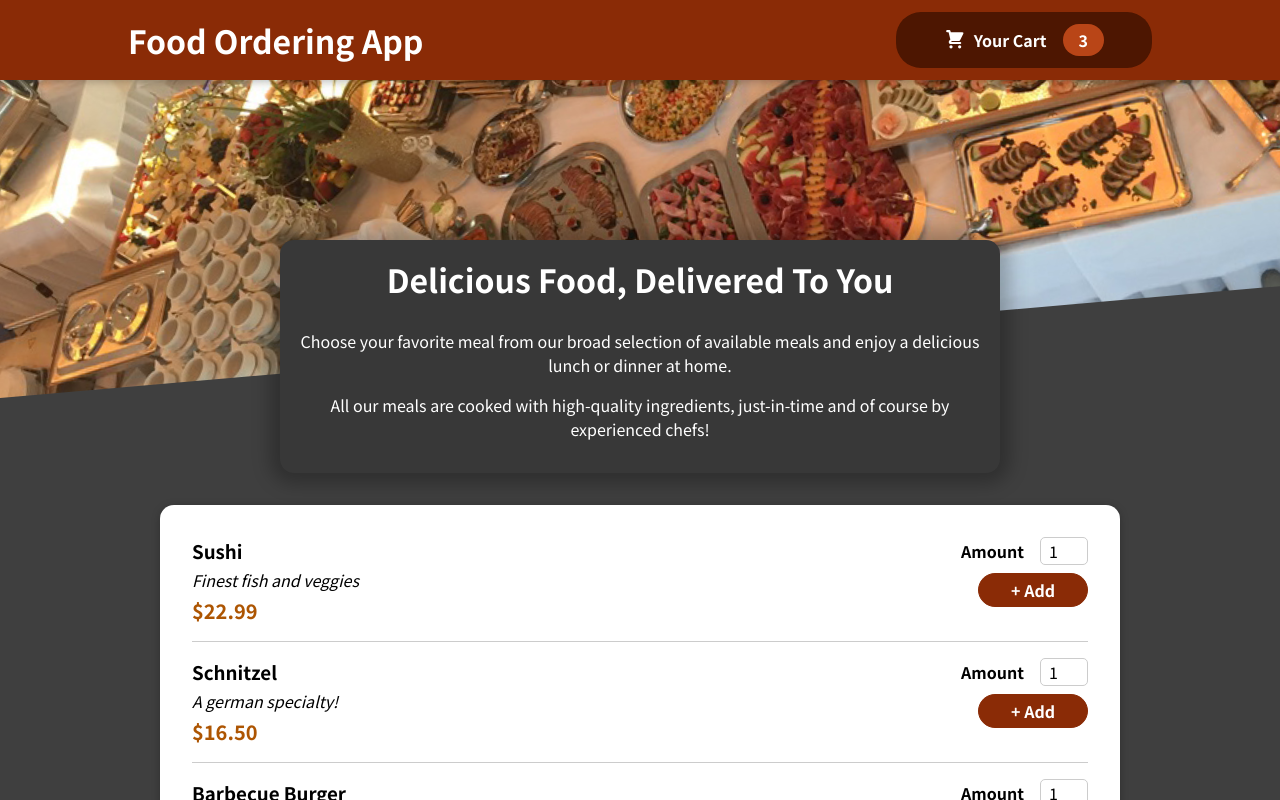
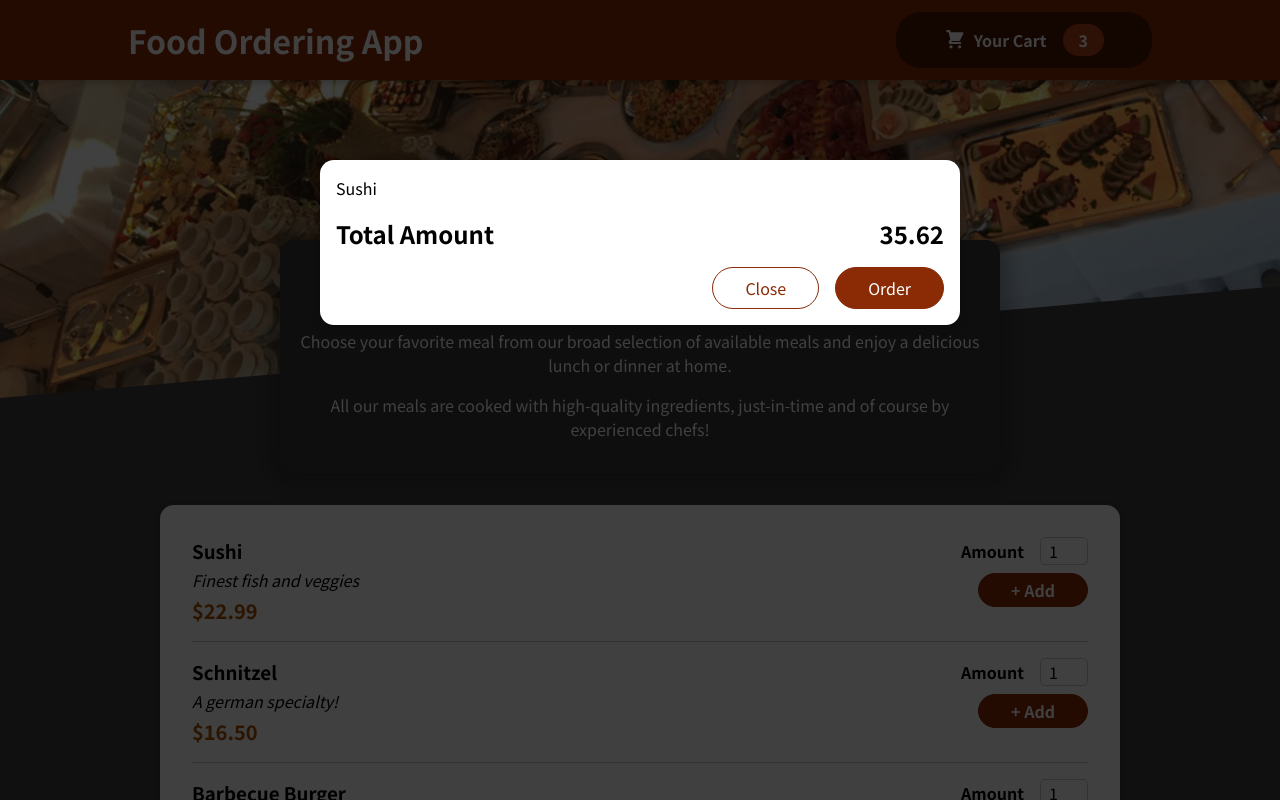
Before and after one commit to louisql/orderFoodApp-React, a React (Create React App) app: page / in a window 1280 px wide. Shown: the top 800 px of the page. Built offline with nearby package versions, Linux system fonts and the light colour scheme.

Commit message:
Preliminary work on Modal - implemented Portals

```diff
--- a/public/index.html
+++ b/public/index.html
@@ -28,7 +28,10 @@
   </head>
   <body>
     <noscript>You need to enable JavaScript to run this app.</noscript>
+
+    <div id="overlays"></div>
     <div id="root"></div>
+
     <!--
       This HTML file is a template.
       If you open it directly in the browser, you will see an empty page.
--- a/src/App.js
+++ b/src/App.js
@@ -2,11 +2,13 @@
 
 import Header from "./components/Layout/Header";
 import Meals from "./components/Meals/Meals";
+import Cart from "./components/Cart/Cart";
 
 function App() {
   return (
     /* <> </> replacing Fragment */
     <>
+      <Cart />
       <Header/>
       <main>
         <Meals />
--- a/src/components/Cart/Cart.js
+++ b/src/components/Cart/Cart.js
@@ -1,4 +1,5 @@
 import classes from './Cart.module.css';
+import Modal from "../UI/Modal"
 
 const Cart = props => {
     const cartitems = <ul className={classes['cart-items']}>{
@@ -6,7 +7,7 @@
     </ul>
 
     return(
-        <div>
+        <Modal>
             {cartitems}
             <div className={classes.total}>
                 <span>Total Amount</span>
@@ -16,7 +17,7 @@
                 <button className={classes['button--alt']}>Close</button>
                 <button className={classes.button}>Order</button>
             </div>
-        </div>
+        </Modal>
     )
 };
 
--- /dev/null
+++ b/src/components/UI/Modal.js
@@ -0,0 +1,34 @@
+import classes from './Modal.module.css'
+import ReactDOM from 'react-dom'
+import React from 'react'
+/*
+    ReactDom used for portals - ! make sure to import from react-dom !
+    Make sure to have import ReactDom and NOT { ReactDOM  }
+*/
+
+const Backdrop = props =>{
+    return(<div className={classes.backdrop} />)
+}
+
+const ModalOverlay = props =>{
+    return (
+    <div className={classes.modal}>
+        <div className={classes.content}>{props.children}</div>
+    </div>
+    )
+
+}
+
+const portalElement = document.getElementById('overlays');
+/*creating a helper/constant because it will be called twice  */
+
+const Modal = props => {
+    return(
+        <>
+            {ReactDOM.createPortal(<Backdrop/>, portalElement)}
+            {ReactDOM.createPortal(<ModalOverlay>{props.children}</ModalOverlay>, portalElement)}
+        </>
+    )
+}
+
+export default Modal;
--- /dev/null
+++ b/src/components/UI/Modal.module.css
@@ -0,0 +1,40 @@
+.backdrop {
+    position: fixed;
+    top: 0;
+    left: 0;
+    width: 100%;
+    height: 100vh;
+    z-index: 20;
+    background-color: rgba(0, 0, 0, 0.75);
+  }
+
+  .modal {
+    position: fixed;
+    top: 20vh;
+    left: 5%;
+    width: 90%;
+    background-color: white;
+    padding: 1rem;
+    border-radius: 14px;
+    box-shadow: 0 2px 8px rgba(0, 0, 0, 0.25);
+    z-index: 30;
+    animation: slide-down 300ms ease-out forwards;
+  }
+
+  @media (min-width: 768px) {
+    .modal {
+      width: 40rem;
+      left: calc(50% - 20rem);
+    }
+  }
+
+  @keyframes slide-down {
+    from {
+      opacity: 0;
+      transform: translateY(-3rem);
+    }
+    to {
+      opacity: 1;
+      transform: translateY(0);
+    }
+  }
```
